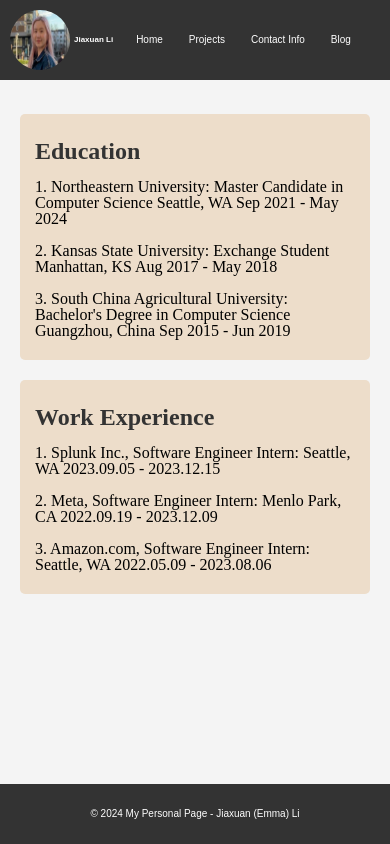
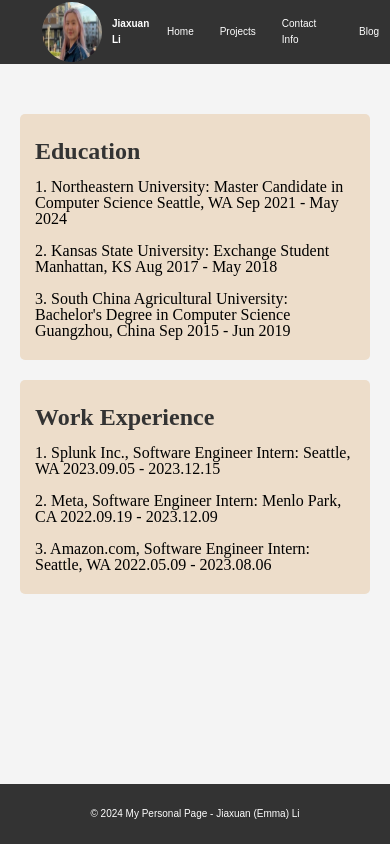
Before and after one commit to lilaxuan/lilaxuan.github.io, a plain HTML site: page index.html in a window 390 px wide. Drawn offline with Linux system fonts and the light colour scheme.

Commit message:
Re-modidy the header to make it mobile friendly

```diff
--- a/common.css
+++ b/common.css
@@ -50,14 +50,6 @@ body {
     margin-right: 10px;
 }
 
-.navbar-items .nv-head:hover {
-    transform: scale(1.1);
-}
-
-.navbar-items .nv-img:hover {
-    transform: scale(1.1);
-}
-
 .navbar-items .nv-item {
     display: flex;
     font-size: 18px;
@@ -99,35 +91,21 @@ footer p {
     margin: 0;
 }
 
-/* Media Query for screens smaller than 600px */
-@media (max-width: 600px) {
-    .navbar {
-        padding: 10px 0;
+/* Media query for smaller screens */
+@media screen and (max-width: 600px) {
+
+    .navbar-items .nv-head,
+    .navbar-items .nv-item {
+        margin-left: 0px;
+        margin-right: 0px;
+        font-size: 10px;
     }
 
-    .navbar-items .nv-title,
-    .navbar-items .nv-item {
-        justify-content: flex-start;
-        margin-left: 10px;
-        margin-right: 10px;
-    }
-
-    .navbar-items .nv-img {
-        margin: 0 auto;
-        display: block;
-        margin-right: 4px;
-    }
-
-    .navbar-items .nv-head {
-        margin: 4px 0;
-        justify-content: center;
-        margin-right: 0;
-        font-size: 8px;
-    }
-
-    .navbar-items .nv-item {
-        padding: 8px;
-        margin: 5px 0;
+    .nv-img {
+        width: 20px;
+        height: 20px;
+        margin-right: 0px;
+        margin-left: 0px;
         font-size: 10px;
     }
 
```
